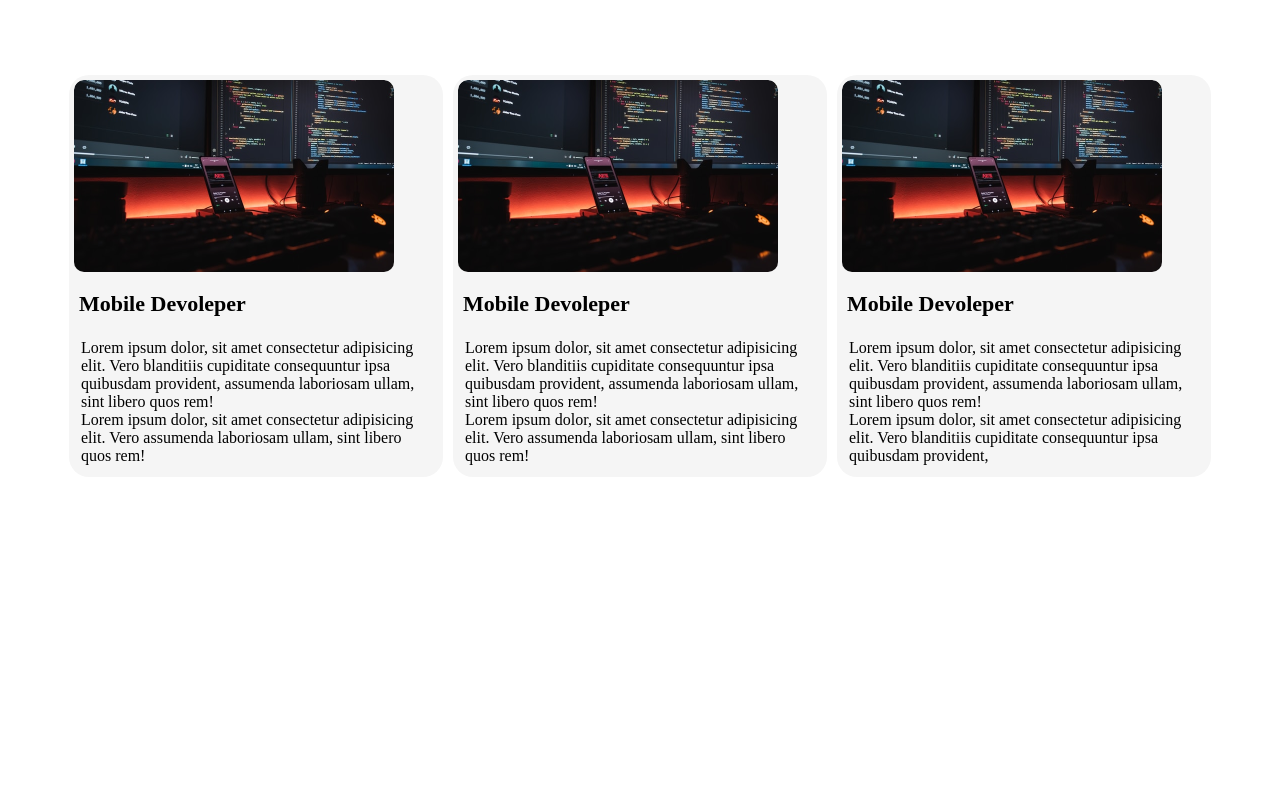
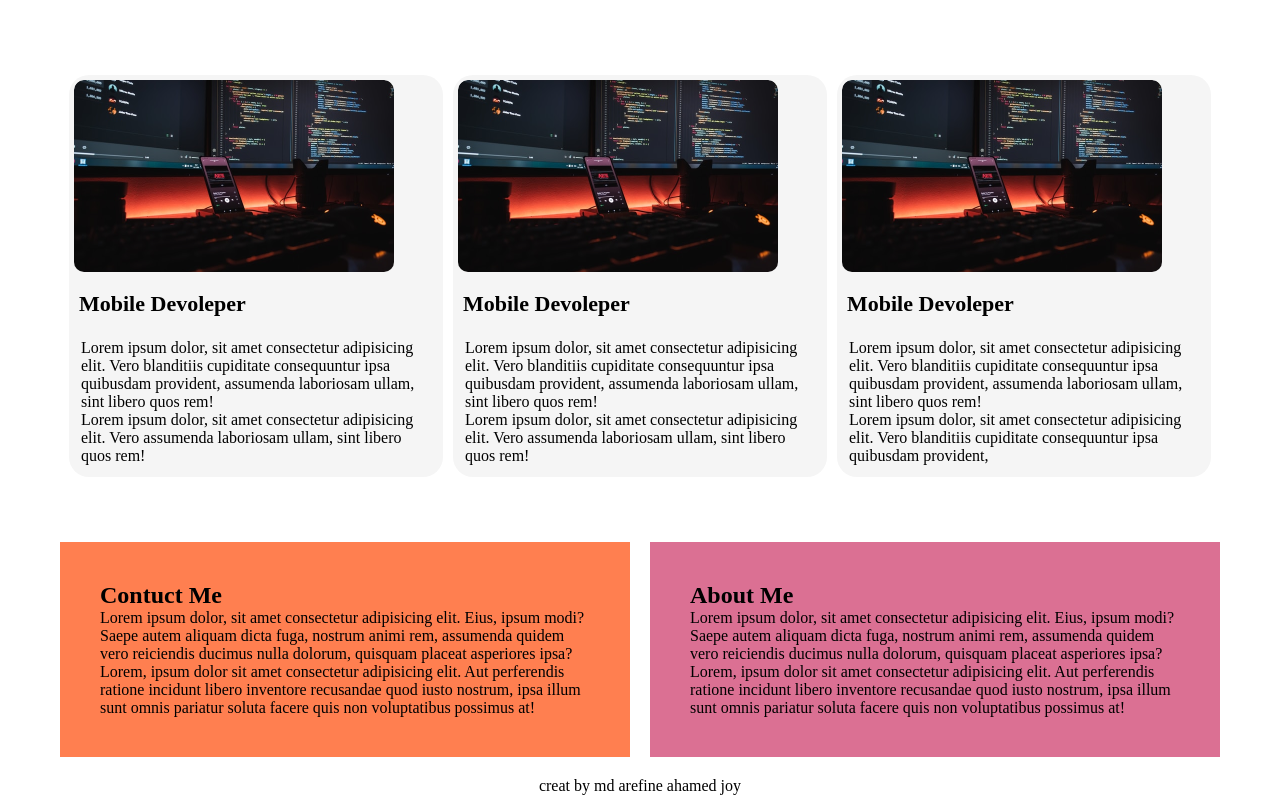
Before and after one commit to MdArefineAhamedJoy/devoleper, a plain HTML site: page index.html in a window 1280 px wide. Shown: the part 1102-1902 px from the top of the page. Before the commit the page ends 1604 px from the top, so only its background shows below. Drawn offline with Linux system fonts and the light colour scheme.

Commit message:
complet project

```diff
--- a/index.html
+++ b/index.html
@@ -67,5 +67,24 @@
         </div>
     </section>
  </section>
+<footer>
+<section class="foote-container">
+  <div class="conted1">
+    <h1>Contuct Me</h1>
+    <p>Lorem ipsum dolor, sit amet consectetur adipisicing elit. Eius, ipsum modi? Saepe autem aliquam dicta fuga, nostrum animi rem, assumenda quidem vero reiciendis ducimus nulla dolorum, quisquam placeat asperiores ipsa?
+    </p>
+    <p>Lorem, ipsum dolor sit amet consectetur adipisicing elit. Aut perferendis ratione incidunt libero inventore recusandae quod iusto nostrum, ipsa illum sunt omnis pariatur soluta facere quis non voluptatibus possimus at!
+    </p>
+  </div>
+  <div class="conted2">
+    <h1>About Me </h1>
+    <p>Lorem ipsum dolor, sit amet consectetur adipisicing elit. Eius, ipsum modi? Saepe autem aliquam dicta fuga, nostrum animi rem, assumenda quidem vero reiciendis ducimus nulla dolorum, quisquam placeat asperiores ipsa?
+    </p>
+    <p>Lorem, ipsum dolor sit amet consectetur adipisicing elit. Aut perferendis ratione incidunt libero inventore recusandae quod iusto nostrum, ipsa illum sunt omnis pariatur soluta facere quis non voluptatibus possimus at!
+    </p>
+  </div>
+</section>
+<p style="text-align: center; margin-bottom: 5px;">creat by md arefine ahamed joy</p>
+</footer>
 </body>
 </html>
--- a/style.css
+++ b/style.css
@@ -91,3 +91,29 @@ header{
 .card-artical{
     padding: 12px;
 }
+.foote-container{
+    display: flex;
+    margin: 50px 50px 10px;
+
+}
+.conted1{
+    margin: 10px;
+    padding: 40px;
+    background-color:coral;
+}
+.conted1:hover{
+    border-left: 15px solid cornflowerblue;
+    border-radius: 20px;
+    transition: 0.5s;
+    position: relative;
+}
+.conted2{
+    margin: 10px ;
+    padding: 40px;
+    background-color:palevioletred;
+}
+.conted2:hover{
+    border-left: 15px solid tomato;
+    border-radius: 20px;
+    transition: 0.5s;
+}
```
